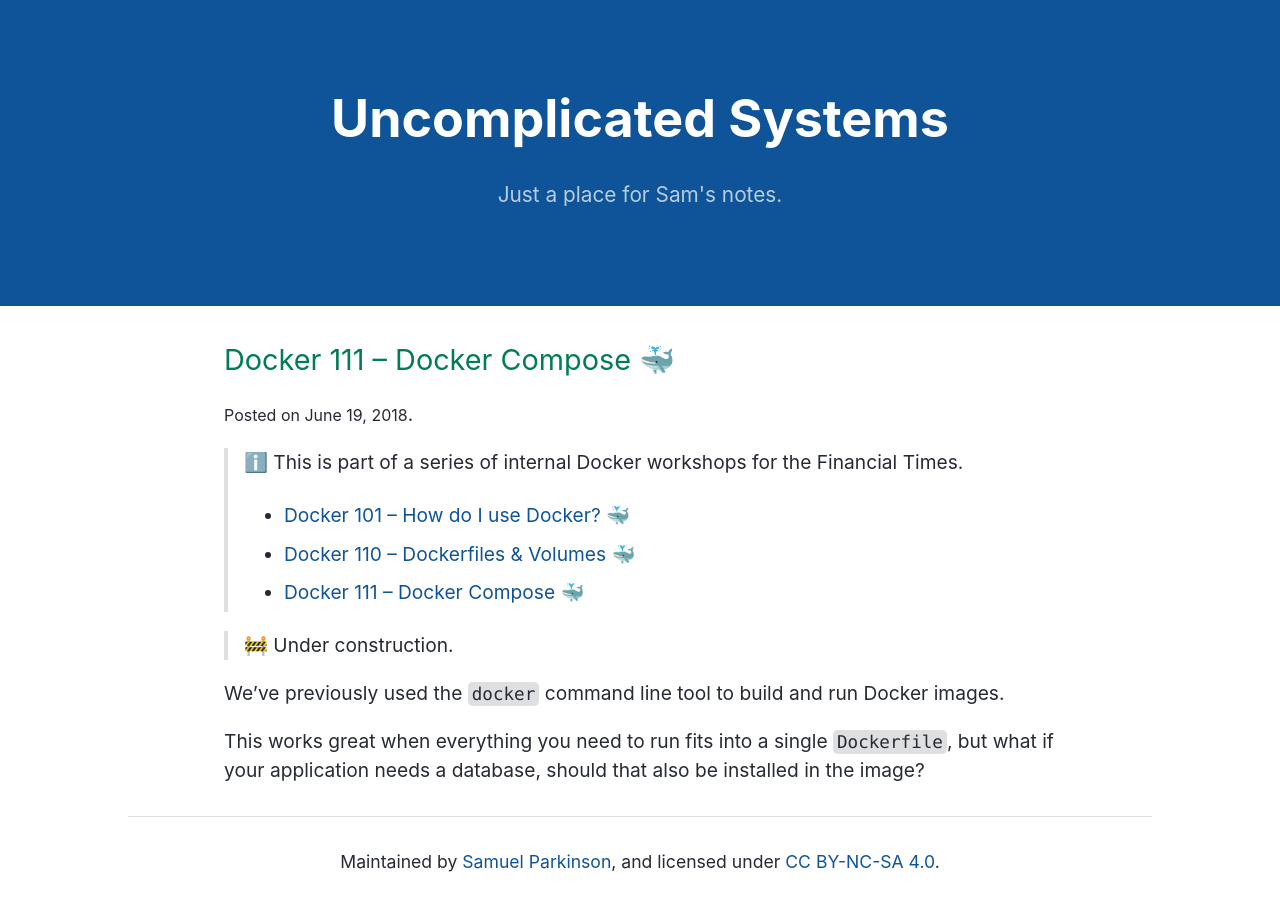
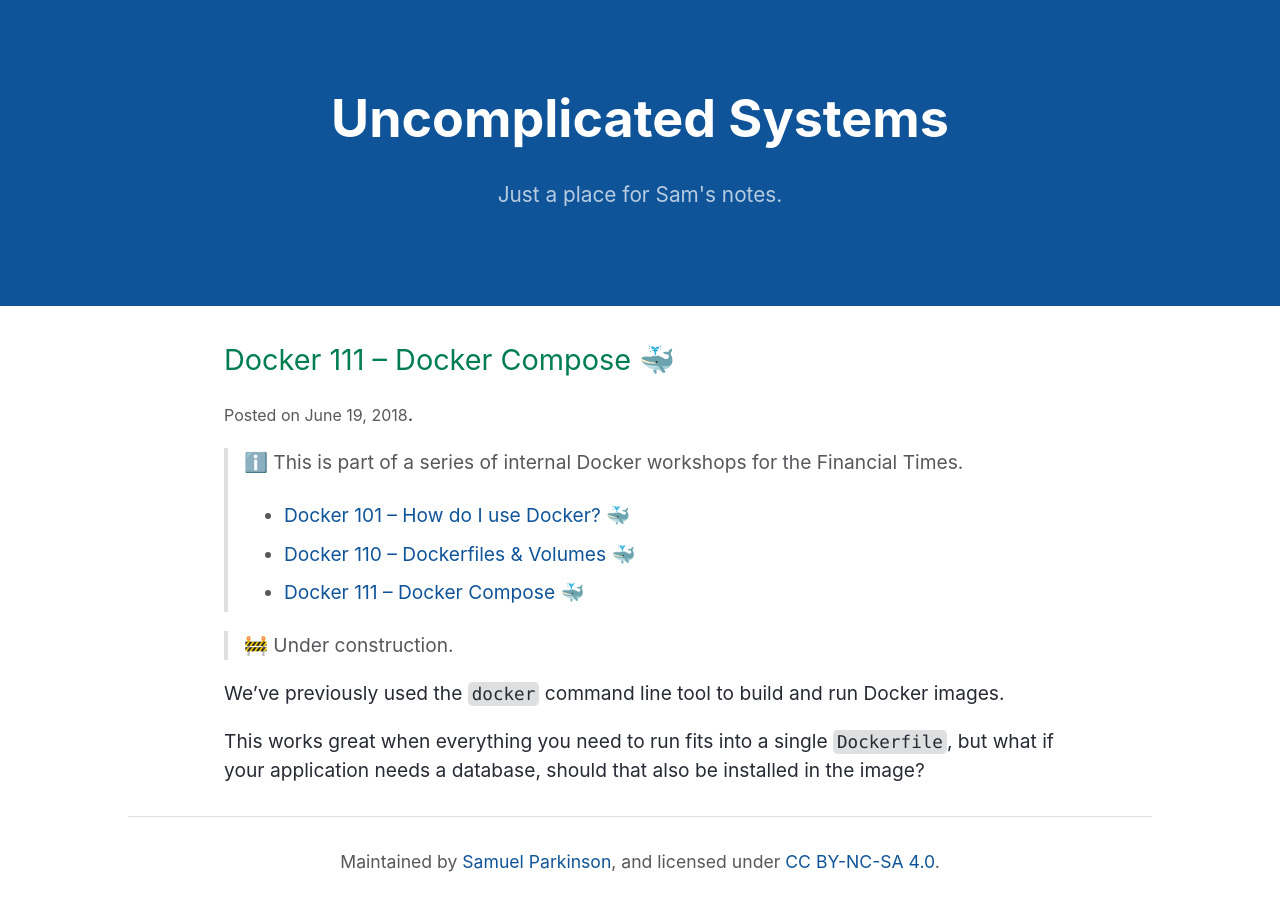
Before and after one commit to sjparkinson/uncomplicated.systems, a Jekyll site: the page built from _posts/2018-06-19-docker-0111-docker-compose.md, in a window 1280 px wide. Built offline with Jekyll 4.4.1, drawn with Linux system fonts in a browser that asks for light colours.

Commit message:
Update variables.scss

```diff
--- a/_includes/variables.scss
+++ b/_includes/variables.scss
@@ -10,7 +10,7 @@
 $section-headings-color: #007d51;
 $body-text-color: #262a33;
 $body-link-color: #0f5499;
-$blockquote-text-color: #262a33;
+$blockquote-text-color: #57575c;
 
 // Code
 $code-bg-color: #dedfe0;
```
